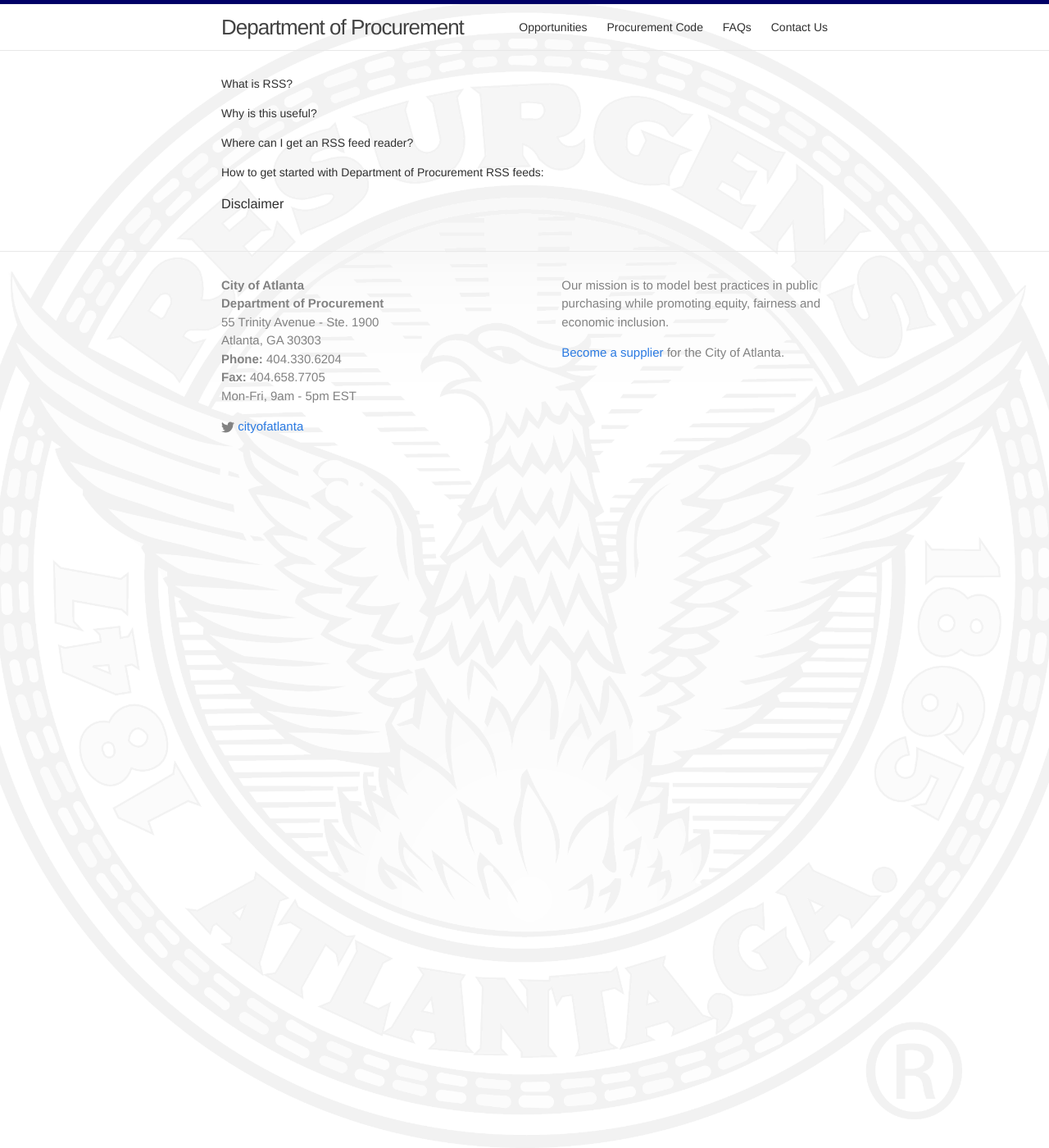
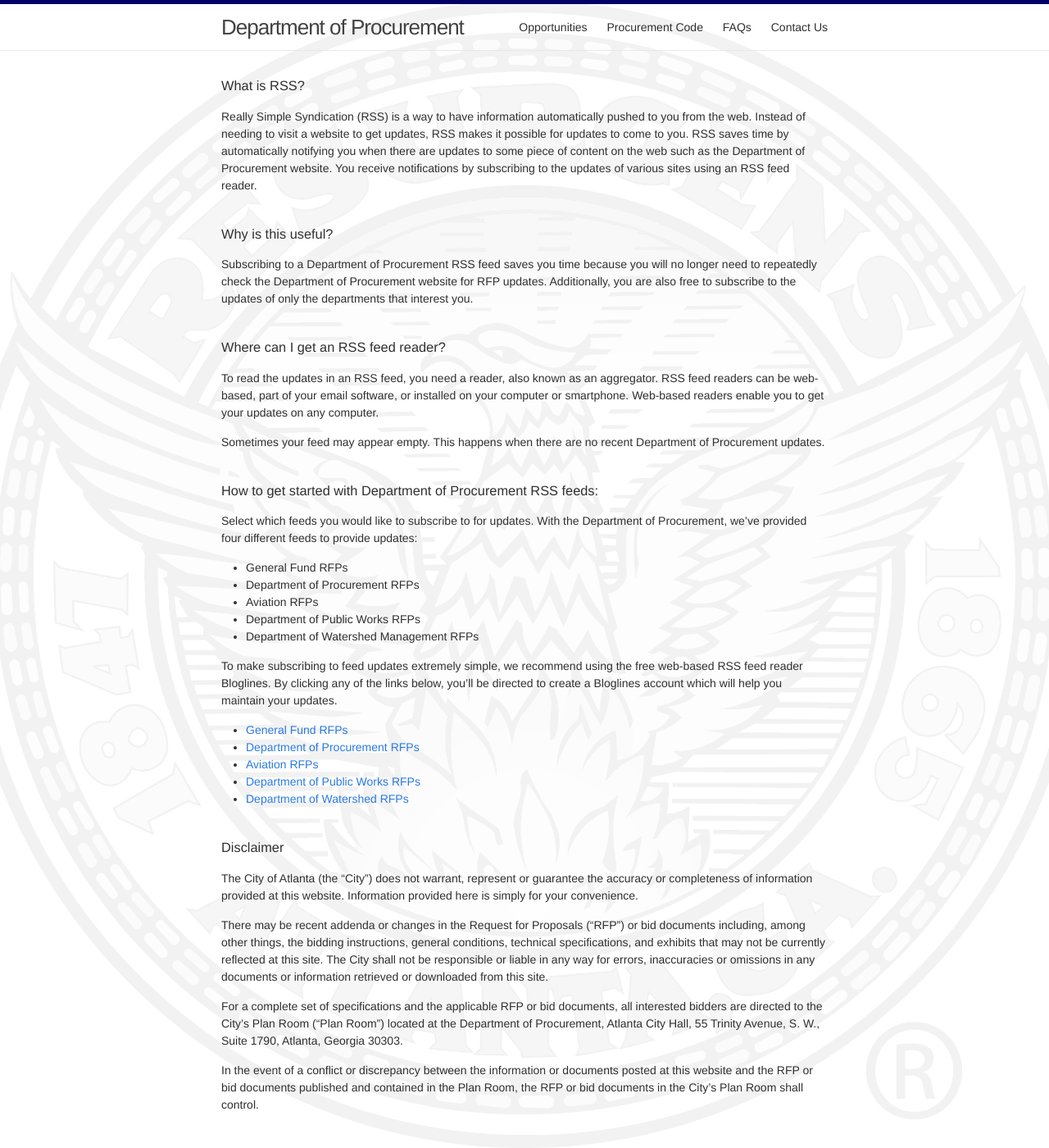
Before and after one commit to codeforamerica/atlanta-procurement-www, a Jekyll site: the page built from rss/index.md, in a window 1280 px wide and 1400 px high. Shown: the whole window at 82% size. Built offline with Jekyll 4.4.1, drawn with Linux system fonts in a browser that asks for light colours; nearby versions of some CDN libraries.

Commit message:
Updated RSS instructions and such.

```diff
--- a/rss/index.md
+++ b/rss/index.md
@@ -1,17 +1,44 @@
 ---
 layout: default
+published: true
 ---
-#### What is RSS?
 
+### What is RSS?
+Really Simple Syndication (RSS) is a way to have information automatically pushed to you from the web. Instead of needing to visit a website to get updates, RSS makes it possible for updates to come to you. RSS saves time by automatically notifying you when there are updates to some piece of content on the web such as the Department of Procurement website. You receive notifications by subscribing to the updates of various sites using an RSS feed reader.
+<br><br>
 
-#### Why is this useful?
+### Why is this useful?
+Subscribing to a Department of Procurement RSS feed saves you time because you will no longer need to repeatedly check the Department of Procurement website for RFP updates. Additionally, you are also free to subscribe to the updates of only the departments that interest you.
+<br><br>
 
+### Where can I get an RSS feed reader?
+To read the updates in an RSS feed, you need a reader, also known as an aggregator. RSS feed readers can be web-based, part of your email software, or installed on your computer or smartphone. Web-based readers enable you to get your updates on any computer.
 
-#### Where can I get an RSS feed reader?
+Sometimes your feed may appear empty. This happens when there are no recent Department of Procurement updates.
+<br><br>
 
+### How to get started with Department of Procurement RSS feeds:
+Select which feeds you would like to subscribe to for updates. With the Department of Procurement, we've provided four different feeds to provide updates:
+- General Fund RFPs
+- Department of Procurement RFPs
+- Aviation RFPs
+- Department of Public Works RFPs
+- Department of Watershed Management RFPs
 
-#### How to get started with Department of Procurement RSS feeds:
+To make subscribing to feed updates extremely simple, we recommend using the free web-based RSS feed reader Bloglines. By clicking any of the links below, you'll be directed to create a Bloglines account which will help you maintain your updates.
 
-
+- [General Fund RFPs](http://www.bloglines.com/sub/http://atl-procurement-rss.herokuapp.com/bids/general-funds.xml)
+- [Department of Procurement RFPs](http://www.bloglines.com/sub/http://atl-procurement-rss.herokuapp.com/bids/procurement.xml)
+- [Aviation RFPs](http://www.bloglines.com/sub/http://atl-procurement-rss.herokuapp.com/bids/aviation.xml)
+- [Department of Public Works RFPs](http://www.bloglines.com/sub/http://atl-procurement-rss.herokuapp.com/bids/public-works.xml)
+- [Department of Watershed RFPs](http://www.bloglines.com/sub/http://atl-procurement-rss.herokuapp.com/bids/watershed.xml)
+<br><br>
 
 ### Disclaimer
+The City of Atlanta (the “City”) does not warrant, represent or guarantee the accuracy or completeness of information provided at this website. Information provided here is simply for your convenience.
+
+There may be recent addenda or changes in the Request for Proposals (“RFP”) or bid documents including, among other things, the bidding instructions, general conditions, technical specifications, and exhibits that may not be currently reflected at this site. The City shall not be responsible or liable in any way for errors, inaccuracies or omissions in any documents or information retrieved or downloaded from this site.
+
+For a complete set of specifications and the applicable RFP or bid documents, all interested bidders are directed to the City's Plan Room (“Plan Room”) located at the Department of Procurement, Atlanta City Hall, 55 Trinity Avenue, S. W., Suite 1790, Atlanta, Georgia 30303.
+
+In the event of a conflict or discrepancy between the information or documents posted at this website and the RFP or bid documents published and contained in the Plan Room, the RFP or bid documents in the City’s Plan Room shall control.
```
